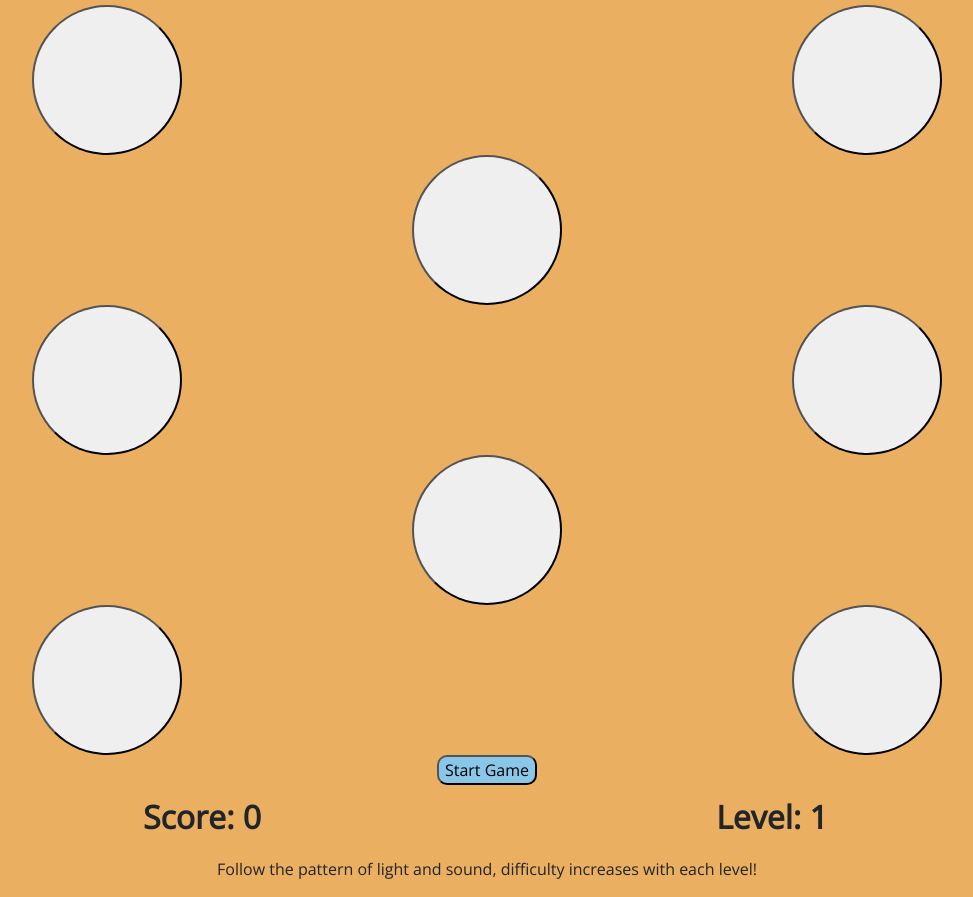
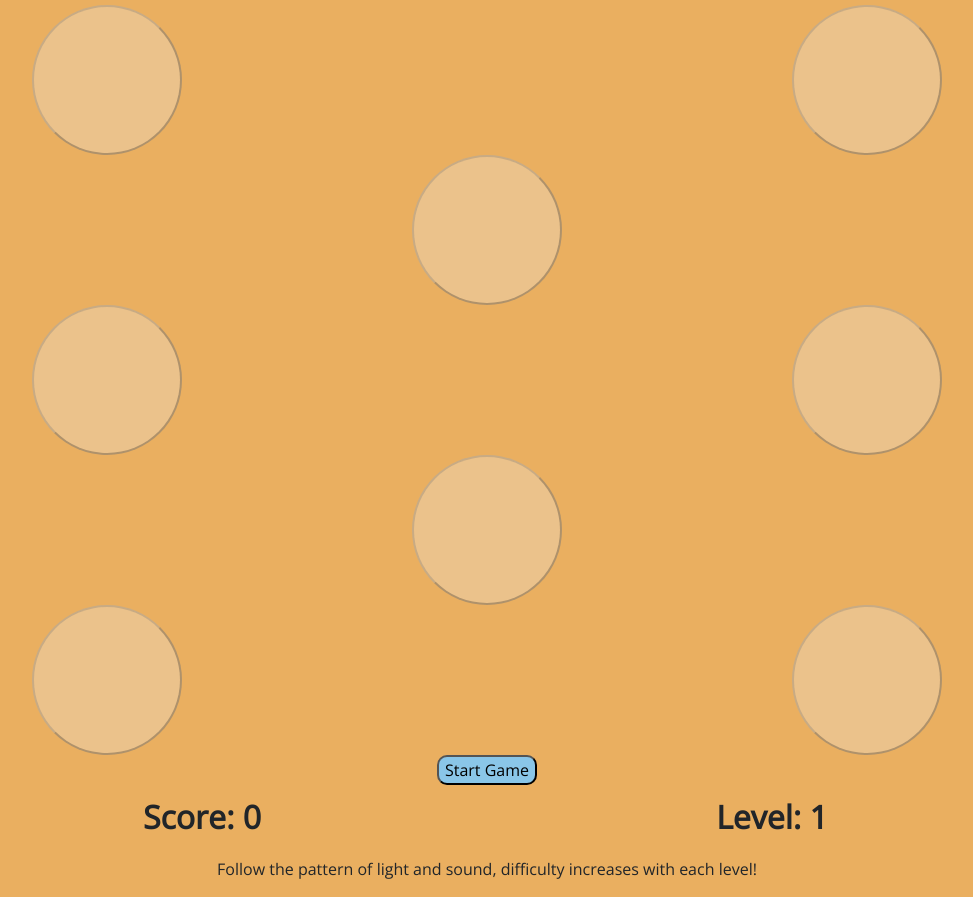
Before and after one commit to james-built/simon-says, a plain HTML site: page index.html in a window 1280 px wide. Shown: the part 51-948 px from the top of the page, without its empty margins (153-1126 px from the left). Drawn offline with nearby package versions, Linux system fonts and the light colour scheme.

Commit message:
added toggle to player buttons

```diff
--- a/index.html
+++ b/index.html
@@ -17,43 +17,43 @@
 <div class="gameboard container">
   <div class="row">
     <div class="col-4 d-flex justify-content-center">
-      <button class="light" id="1" onclick="playerInput(this.id)"></button>
+      <button class="light" id="1" onclick="playerInput(this.id)" disabled="true"></button>
     </div>
     <div class="col-4"></div>
     <div class="col-4 d-flex justify-content-center">
-      <button class="light" id="2" onclick="playerInput(this.id)"></button>
+      <button class="light" id="2" onclick="playerInput(this.id)" disabled="true"></button>
     </div>
   </div>
   <div class="row">
     <div class="col-4"></div>
     <div class="col-4 d-flex justify-content-center">
-      <button class="light" id="3" onclick="playerInput(this.id)"></button>
+      <button class="light" id="3" onclick="playerInput(this.id)" disabled="true"></button>
     </div>
     <div class="col-4"></div>
   </div>
   <div class="row">
     <div class="col-4 d-flex justify-content-center">
-      <button class="light" id="4" onclick="playerInput(this.id)"></button>
+      <button class="light" id="4" onclick="playerInput(this.id)" disabled="true"></button>
     </div>
     <div class="col-4"></div>
     <div class="col-4 d-flex justify-content-center">
-      <button class="light" id="5" onclick="playerInput(this.id)"></button>
+      <button class="light" id="5" onclick="playerInput(this.id)" disabled="true"></button>
     </div>
   </div>
   <div class="row">
-      <div class="col-4"></div>
-      <div class="col-4 d-flex justify-content-center">
-        <button class="light" id="6" onclick="playerInput(this.id)"></button>
-      </div>
-      <div class="col-4"></div>
+    <div class="col-4"></div>
+    <div class="col-4 d-flex justify-content-center">
+      <button class="light" id="6" onclick="playerInput(this.id)" disabled="true"></button>
     </div>
+    <div class="col-4"></div>
+  </div>
   <div class="row">
     <div class="col-4 d-flex justify-content-center">
-      <button class="light" id="7" onclick="playerInput(this.id)"></button>
+      <button class="light" id="7" onclick="playerInput(this.id)" disabled="true"></button>
     </div>
     <div class="col-4"></div>
     <div class="col-4 d-flex justify-content-center">
-      <button class="light" id="8" onclick="playerInput(this.id)"></button>
+      <button class="light" id="8" onclick="playerInput(this.id)" disabled="true"></button>
     </div>
   </div>
   <div class="row">
--- a/script/simon.js
+++ b/script/simon.js
@@ -6,6 +6,7 @@ var score = 0;
 
 function startGame() {
   document.getElementById('start').disabled = true;
+  toggleButtons(false);
   playerArray = [];
   computerArray = [];
   // get array for game
@@ -71,6 +72,7 @@ if (JSON.stringify(playerArray) === JSON.stringify(computerArray)) {
   document.getElementById('score').textContent = 'Score: 0'
   document.getElementById('level').textContent = 'Level: 1'
   document.getElementById('start').disabled = false;
+  toggleButtons(true);
 }
 }
 
@@ -93,3 +95,10 @@ function fireLight(num) {
   }, false);*/ //dynamically creating audio element to allow repeat plays before end, this code to remove the created elements doesn't seem to work?
   audio.play();
 }
+
+function toggleButtons(value) {
+  let buttons = document.getElementsByClassName('light');
+  for (let i = 1; i <= buttons.length; i++) {
+    document.getElementById(i).disabled = value;
+  }
+}
```
